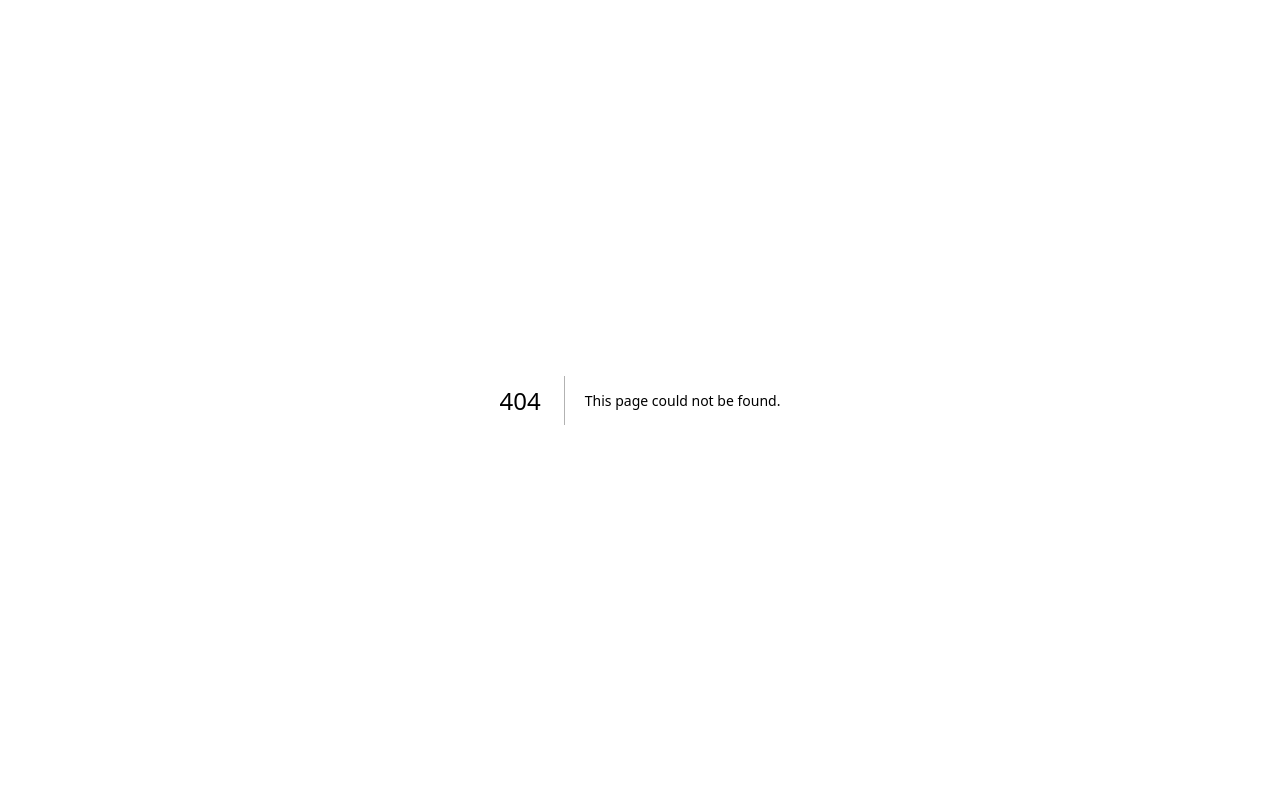
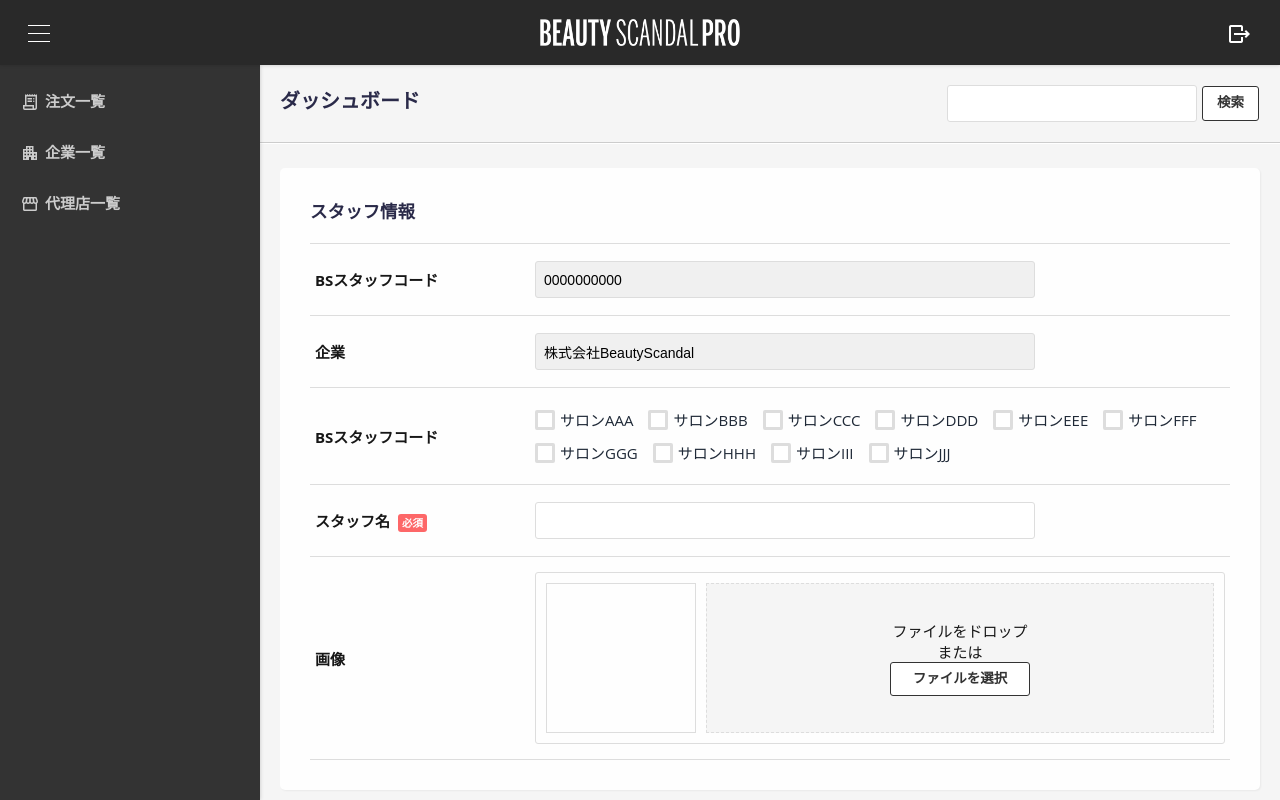
Before and after one commit to dev-nguyen-lr/webkul-frontend, a Next.js app: page /staff/add in a window 1280 px wide. Before the commit this address had no page. Shown: the top 800 px of the page. Built offline with nearby package versions, Linux system fonts and the light colour scheme.

Commit message:
feat: add search box and staff add page

```diff
--- a/package.json
+++ b/package.json
@@ -23,6 +23,7 @@
     "clsx": "^2.1.1",
     "next": "14.2.15",
     "react": "^18",
+    "react-data-table-component": "^7.6.2",
     "react-dom": "^18",
     "styled-components": "^6.1.13",
     "tailwind-merge": "^2.5.4",
--- a/src/app/globals.css
+++ b/src/app/globals.css
@@ -1,4 +1,3 @@
-
 :root {
   --background: #ffffff;
   --foreground: #171717;
@@ -58,3 +57,22 @@ span[class*='material-'] {
   line-height: 1;
   transform: translateY(0.04em);
 }
+input[type='text'],
+input[type='tel'],
+input[type='password'],
+input[type='email'],
+input[type='date'],
+textarea {
+  border: 1px solid #ddd;
+  background: #fff;
+  padding: 8px;
+  margin: 2px 0;
+  border-radius: 3px;
+  max-width: 500px;
+  width: 100%;
+  font-size: 1.4rem;
+  min-height: 37px;
+}
+input[readonly] {
+  background-color: #f0f0f0;
+}
--- /dev/null
+++ b/src/app/staff/add/layout.tsx
@@ -0,0 +1,18 @@
+import { ReactNode } from 'react'
+import HeaderAndSidebar from '@/components/templates/header-and-sidebar'
+
+import type { Metadata } from 'next'
+import '../../globals.css'
+
+export const metadata: Metadata = {
+  title: 'Beauty Scandal Pro',
+  description: 'Generated by create next app',
+}
+
+export default function DashBoardLayout({
+  children,
+}: Readonly<{
+  children: ReactNode
+}>) {
+  return <HeaderAndSidebar>{children}</HeaderAndSidebar>
+}
--- /dev/null
+++ b/src/app/staff/add/page.tsx
@@ -0,0 +1,90 @@
+'use client'
+
+import React from 'react'
+
+import Row from '@/components/atoms/row'
+import UploadBox from '@/components/atoms/upload-box'
+import Card from '@/components/molecules/card'
+import CheckBox from '@/components/atoms/checkbox'
+import RadioBox from '@/components/atoms/radiobox'
+import Heading from '@/components/atoms/heading'
+import FormRow from '@/components/molecules/form-row'
+
+export default function Home() {
+  return (
+    <>
+      <Row>
+        <Card size={12} type="box">
+          <Heading size="heading2">スタッフ情報</Heading>
+          <FormRow title="BSスタッフコード" isFirstRow={true}>
+            <input
+              type="text"
+              name=""
+              value="0000000000"
+              readOnly
+              inputMode="numeric"
+            />
+          </FormRow>
+          <FormRow title="企業">
+            <input
+              type="text"
+              name=""
+              value="株式会社BeautyScandal"
+              readOnly
+              inputMode="text"
+            />
+          </FormRow>
+          <FormRow title="BSスタッフコード">
+            <CheckBox id="checkbox1" name="checkbox1" label="サロンAAA" />
+            <CheckBox id="checkbox2" name="checkbox2" label="サロンBBB" />
+            <CheckBox id="checkbox3" name="checkbox3" label="サロンCCC" />
+            <CheckBox id="checkbox4" name="checkbox4" label="サロンDDD" />
+            <CheckBox id="checkbox5" name="checkbox5" label="サロンEEE" />
+            <CheckBox id="checkbox6" name="checkbox6" label="サロンFFF" />
+            <CheckBox id="checkbox7" name="checkbox7" label="サロンGGG" />
+            <CheckBox id="checkbox8" name="checkbox8" label="サロンHHH" />
+            <CheckBox id="checkbox9" name="checkbox9" label="サロンIII" />
+            <CheckBox id="checkbox10" name="checkbox10" label="サロンJJJ" />
+          </FormRow>
+          <FormRow title="スタッフ名" helperText="必須">
+            <input type="text" name="" value="" />
+          </FormRow>
+          <FormRow title="画像">
+            <UploadBox></UploadBox>
+          </FormRow>
+        </Card>
+      </Row>
+      <Row>
+        <Card size={12} type="box">
+          <Heading size="heading2">SNS</Heading>
+          <FormRow title="Instagram" isFirstRow={true}>
+            <input type="text" name="" value="" />
+          </FormRow>
+          <FormRow title="TikTok">
+            <input type="text" name="" value="" />
+          </FormRow>
+          <FormRow title="youtube">
+            <input type="text" name="" value="" />
+          </FormRow>
+        </Card>
+      </Row>
+      <Row>
+        <Card size={12} type="box">
+          <Heading size="heading2">コメント</Heading>
+          <FormRow title="コメント" isFirstRow={true}>
+            <textarea rows={5} />
+          </FormRow>
+        </Card>
+      </Row>
+      <Row>
+        <Card size={12} type="box">
+          <Heading size="heading2">スタッフセール</Heading>
+          <FormRow title="スタッフセール" isFirstRow={true}>
+            <RadioBox label="注文不可" name="radio" id="radio1" />
+            <RadioBox label="注文可能" name="radio" id="radio1" />
+          </FormRow>
+        </Card>
+      </Row>
+    </>
+  )
+}
--- a/src/components/atoms/button/index.tsx
+++ b/src/components/atoms/button/index.tsx
@@ -1,12 +1,11 @@
 import React from 'react'
 import styled from 'styled-components'
 
-interface ButtonProps {
+interface ButtonProps extends React.HTMLAttributes<HTMLInputElement> {
   id?: string
   label?: string
   primary?: boolean
-  // eslint-disable-next-line no-unused-vars
-  onClick?: (event: React.MouseEvent<HTMLInputElement>) => void
+  onClick?: (_event: React.MouseEvent<HTMLInputElement>) => void
 }
 
 const PrimaryButton = styled.input`
@@ -55,11 +54,24 @@ const Button: React.FC<ButtonProps> = ({
   label,
   onClick,
   primary = true,
+  ...props
 }) => {
   return primary ? (
-    <PrimaryButton id={id} value={label} type="button" onClick={onClick} />
+    <PrimaryButton
+      id={id}
+      value={label}
+      type="button"
+      onClick={onClick}
+      {...props}
+    />
   ) : (
-    <SecondaryButton id={id} value={label} type="button" onClick={onClick} />
+    <SecondaryButton
+      id={id}
+      value={label}
+      type="button"
+      onClick={onClick}
+      {...props}
+    />
   )
 }
 
--- a/src/components/atoms/checkbox/index.tsx
+++ b/src/components/atoms/checkbox/index.tsx
@@ -50,8 +50,9 @@ const StyledInput = styled.input`
 `
 
 const Label = styled.label`
-  margin-left: 8px;
   color: #1f2937;
+  display: inline-block;
+  padding: 6px 15px 6px 5px;
 `
 
 const CheckBox: React.FC<CheckBoxProps> = ({
--- a/src/components/atoms/col/index.tsx
+++ b/src/components/atoms/col/index.tsx
@@ -1,12 +1,21 @@
 import React, { ReactNode } from 'react'
 
-interface ColProps {
+interface ColProps extends React.HTMLAttributes<HTMLDivElement> {
   children: ReactNode
   size?: number
   className?: string
 }
 
-const Col: React.FC<ColProps> = ({ children, size = 12, className = '' }) => {
-  return <div className={`col-${size} ${className}`}>{children}</div>
+const Col: React.FC<ColProps> = ({
+  children,
+  size = 12,
+  className = '',
+  ...props
+}) => {
+  return (
+    <div className={`col-${size} ${className}`} {...props}>
+      {children}
+    </div>
+  )
 }
 export default Col
--- a/src/components/atoms/radiobox/index.tsx
+++ b/src/components/atoms/radiobox/index.tsx
@@ -49,8 +49,9 @@ const StyledRadio = styled.input`
 `
 
 const Label = styled.label`
-  margin-left: 8px;
-  color: #1f2937;
+  display: inline-block;
+  padding: 6px 15px 6px 5px;
+  cursor: pointer;
 `
 
 const RadioBox: React.FC<RadioBoxProps> = ({
--- /dev/null
+++ b/src/components/molecules/form-row.tsx
@@ -0,0 +1,72 @@
+import React, { ReactNode } from 'react'
+import styled from 'styled-components'
+import Col from '@/components/atoms/col'
+
+interface FormRowProps {
+  children: ReactNode
+  colsize?: number
+  size?: number
+  className?: string
+  title?: string
+  helperText?: string
+  isFirstRow?: boolean
+}
+const FormRowContainer = styled.div<{ isFirstRow: boolean }>`
+  display: flex;
+  align-items: center;
+  justify-content: flex-start;
+  width: 100%;
+  border-bottom: 1px solid #ddd;
+  border-top: ${(props) => (props.isFirstRow ? '1px solid #ddd' : 'none')};
+
+  &:hover {
+    background: rgba(0, 0, 0, 0.01);
+  }
+`
+
+const StyledHelperText = styled.span`
+  margin: 0 0 0 8px;
+  background: #fd6768;
+  border-radius: 3px;
+  padding: 2px 4px;
+  color: #ffffff;
+  font-size: 70%;
+  text-align: center;
+  line-height: 1;
+`
+const FormHeaderContainer = styled.div`
+  display: block;
+  padding: 15px 5px;
+  width: 220px;
+  font-weight: bold;
+`
+const FormContentContainer = styled.div`
+  width: calc(100% - 220px);
+  display: block;
+  padding: 15px 5px;
+`
+const FormRow: React.FC<FormRowProps> = ({
+  children,
+  colsize = 12,
+  className = '',
+  title,
+  helperText,
+  isFirstRow = false,
+}) => {
+  return (
+    <Col size={colsize} className={className}>
+      <FormRowContainer isFirstRow={isFirstRow}>
+        <FormHeaderContainer>
+          {title && (
+            <div>
+              {title}
+              {helperText && <StyledHelperText>{helperText}</StyledHelperText>}
+            </div>
+          )}
+        </FormHeaderContainer>
+        <FormContentContainer>{children}</FormContentContainer>
+      </FormRowContainer>
+    </Col>
+  )
+}
+export default FormRow
--- a/src/components/templates/header-and-sidebar.tsx
+++ b/src/components/templates/header-and-sidebar.tsx
@@ -5,6 +5,7 @@ import styled from 'styled-components'
 import Heading from '../atoms/heading'
 import Row from '../atoms/row'
 import Col from '../atoms/col'
+import Button from '../atoms/button'
 import Header from './header'
 import BreadCrumb from './breadcrumb'
 import SideBar from './sidebar'
@@ -45,11 +46,12 @@ const Main = styled.main<{ closed: boolean }>`
   align-items: flex-start;
   justify-content: flex-start;
   margin-left: 260px;
-  width: calc(100% - 260px);
-  min-height: calc(100vh - 115px); /*100vh - 65px - 50px*/
+  ${({ closed }) => closed && 'width: 100%;'}
+  ${({ closed }) => !closed && 'width: calc(100% - 260px);'}
+  min-height: calc(100vh - 115px);
   background: #f5f5f5;
   transition: 0.3s ease-in-out;
-  position: relative;
+  position: relatvisualive;
   z-index: 1;
 
   ${({ closed }) => closed && 'margin-left: 0;'}
@@ -90,6 +92,13 @@ const Main = styled.main<{ closed: boolean }>`
     }
   }
 `
+const SearchContainer = styled.div`
+  display: flex;
+  align-items: center;
+  justify-content: flex-end;
+  position: relative;
+  width: 100%;
+`
 const HeaderAndSidebar: React.FC<PropsWithChildren> = ({ children }) => {
   const [closed, setClosed] = React.useState(false)
 
@@ -103,8 +112,25 @@ const HeaderAndSidebar: React.FC<PropsWithChildren> = ({ children }) => {
       <SideBar closed={closed} />
       <Main closed={closed}>
         <PageTitleRow>
-          <Col>
+          <Col size={8}>
             <Heading size="heading1">ダッシュボード</Heading>
+          </Col>
+          <Col size={4} style={{ justifyContent: 'flex-end' }}>
+            <SearchContainer>
+              <input
+                type="text"
+                style={{
+                  margin: ' 0 5px 0 0',
+                  width: 'calc(100% - 63px)',
+                  maxWidth: '250px',
+                }}
+              />
+              <Button
+                primary={false}
+                label="検索"
+                style={{ minWidth: 'auto' }}
+              />
+            </SearchContainer>
           </Col>
         </PageTitleRow>
         {children}
```
Also changed, not shown: 1 other file (tests, documents, lock files or other folders).
